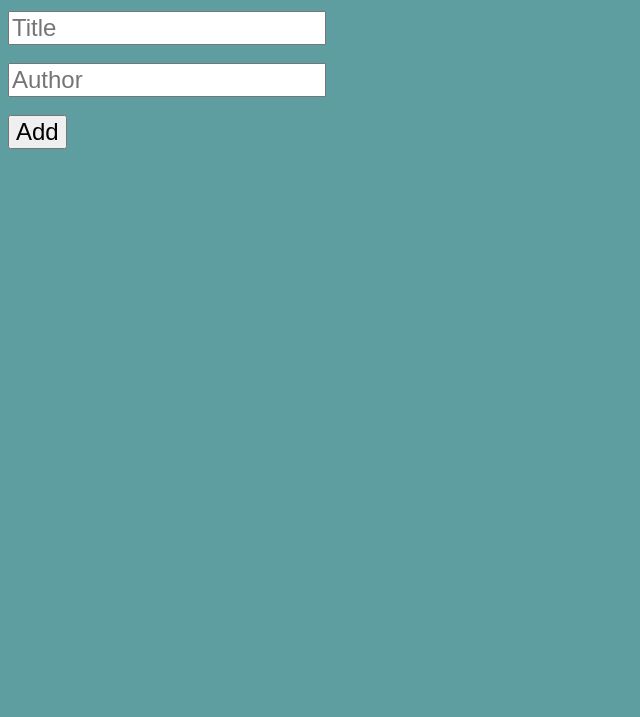
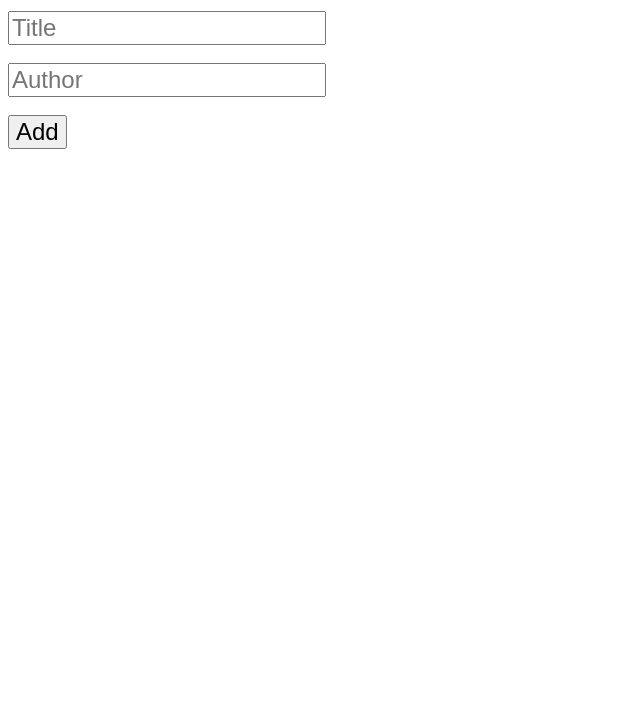
Before and after one commit to joskalenda/awesome_books, a website: page index.html in a window 1280 px wide. Shown: the part 83-800 px from the top of the page, without its empty margins (0-640 px from the left). Drawn offline with Linux system fonts and the light colour scheme.

Commit message:
Remove background to the body

```diff
--- a/script.js
+++ b/script.js
@@ -69,4 +69,3 @@ Store.addBook();
 window.addEventListener('load', () => {
   Store.onPageLoad();
 });
-// }
--- a/style.css
+++ b/style.css
@@ -4,7 +4,7 @@
 
 body {
   font-family: Arial, Helvetica, sans-serif;
-  background-color: cadetblue;
+  background-color: none;
 }
 
 h1 {
```
